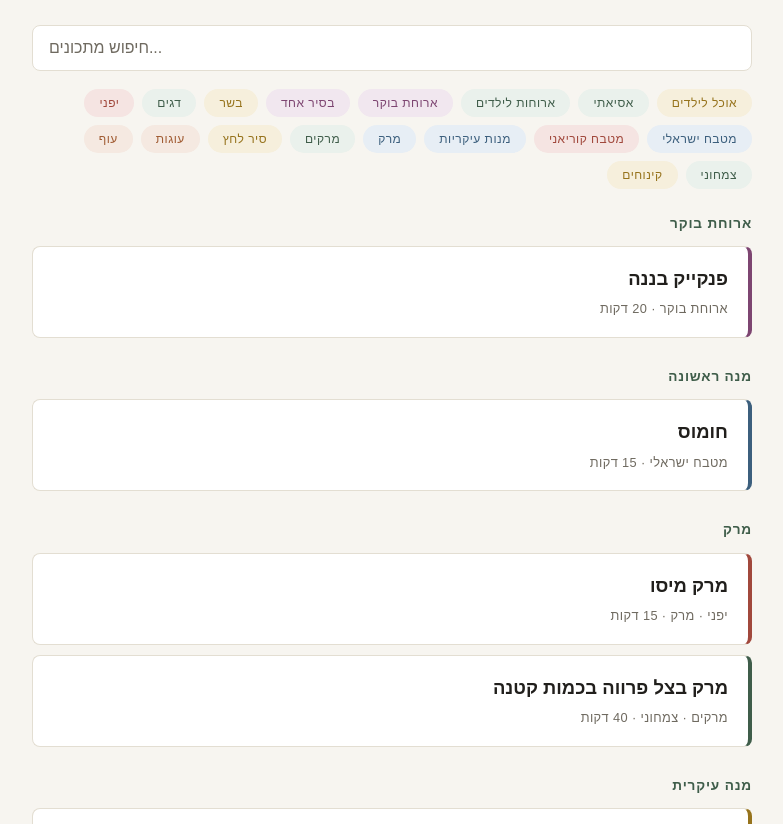
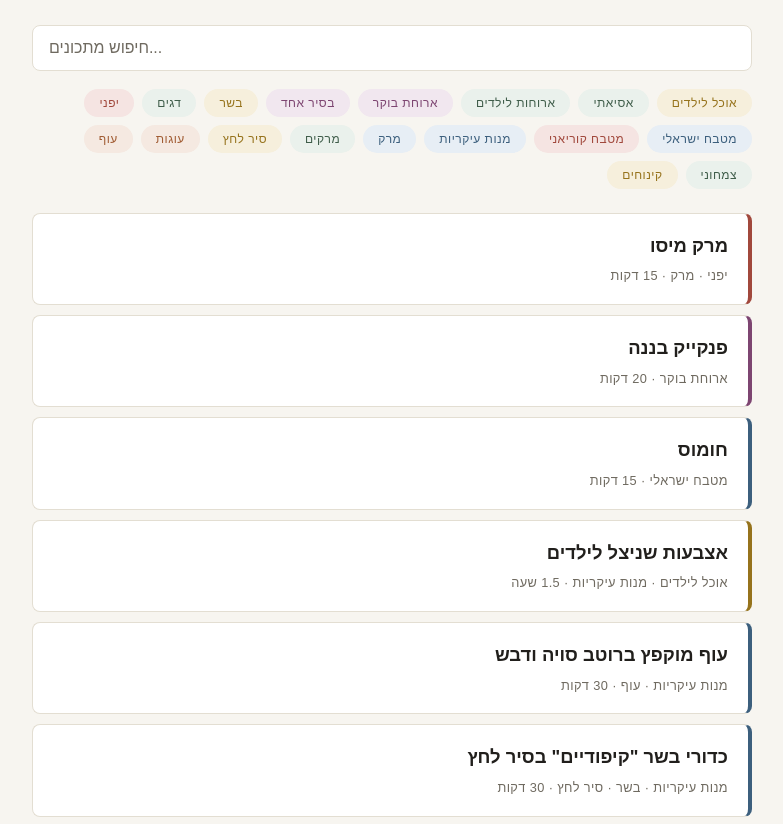
Before and after one commit to adisik-dev/recipes, a plain HTML site: page index.html in a window 1280 px wide. Shown: the part 104-928 px from the top of the page, without its empty margins (248-1031 px from the left). Drawn offline with Linux system fonts and the light colour scheme.

Commit message:
Revert homepage back to a flat recipe list
The category-grouped homepage layout didn't work visually — reverting
to the original flat list while keeping the Arial font change.

```diff
--- a/app.js
+++ b/app.js
@@ -1,9 +1,4 @@
 let activeTag = null;
-
-// Sections appear on the homepage in this order. Anything with an
-// unlisted category still shows, grouped at the end under "אחר".
-const CATEGORY_ORDER = ["ארוחת בוקר", "מנה ראשונה", "מרק", "מנה עיקרית", "קינוח"];
-const OTHER_CATEGORY = "אחר";
 
 function uniqueTags(recipes) {
   const set = new Set();
@@ -30,23 +25,18 @@ function renderTagFilters() {
   }
 }
 
-function groupByCategory(list) {
-  const groups = new Map();
+function renderRecipes(list) {
+  const ul = document.getElementById("recipe-list");
+  const empty = document.getElementById("empty-state");
+  ul.innerHTML = "";
+
+  if (list.length === 0) {
+    empty.style.display = "block";
+    return;
+  }
+  empty.style.display = "none";
+
   for (const recipe of list) {
-    const category = recipe.category || OTHER_CATEGORY;
-    if (!groups.has(category)) groups.set(category, []);
-    groups.get(category).push(recipe);
-  }
-
-  const orderedCategories = [
-    ...CATEGORY_ORDER.filter(c => groups.has(c)),
-    ...[...groups.keys()].filter(c => !CATEGORY_ORDER.includes(c)).sort((a, b) => a.localeCompare(b))
-  ];
-
-  return orderedCategories.map(category => ({ category, recipes: groups.get(category) }));
-}
-
-function buildRecipeCard(recipe) {
     const li = document.createElement("li");
     if (recipe.tags.length > 0) {
       li.className = tagColorClass(recipe.tags[0]);
@@ -66,36 +56,7 @@ function buildRecipeCard(recipe) {
     a.appendChild(title);
     a.appendChild(tags);
     li.appendChild(a);
-  return li;
-}
-
-function renderRecipes(list) {
-  const container = document.getElementById("recipe-list");
-  const empty = document.getElementById("empty-state");
-  container.innerHTML = "";
-
-  if (list.length === 0) {
-    empty.style.display = "block";
-    return;
-  }
-  empty.style.display = "none";
-
-  for (const { category, recipes } of groupByCategory(list)) {
-    const section = document.createElement("section");
-    section.className = "recipe-section";
-
-    const heading = document.createElement("h2");
-    heading.className = "category-heading";
-    heading.dir = "auto";
-    heading.textContent = category;
-    section.appendChild(heading);
-
-    const ul = document.createElement("ul");
-    ul.className = "recipe-list";
-    recipes.forEach(recipe => ul.appendChild(buildRecipeCard(recipe)));
-    section.appendChild(ul);
-
-    container.appendChild(section);
+    ul.appendChild(li);
   }
 }
 
--- a/index.html
+++ b/index.html
@@ -26,7 +26,7 @@
       autocomplete="off"
     >
     <div class="tag-filters" id="tag-filters"></div>
-    <div id="recipe-list"></div>
+    <ul class="recipe-list" id="recipe-list"></ul>
     <p class="empty-state" id="empty-state" style="display:none;">לא נמצאו מתכונים תואמים לחיפוש.</p>
   </main>
 
--- a/recipes-data.js
+++ b/recipes-data.js
@@ -1,111 +1,94 @@
 // One entry per recipe. Add a new object here whenever you add a recipe page.
 // "tags" is also what search matches against, along with the title.
-// "category" groups recipes into sections on the homepage — one of:
-// "ארוחת בוקר", "מנה ראשונה", "מרק", "מנה עיקרית", "קינוח" (or a new one, see CATEGORY_ORDER in app.js).
 const RECIPES = [
   {
     title: "מרק מיסו",
     url: "recipes/miso-soup.html",
     tags: ["יפני", "מרק"],
-    category: "מרק",
     time: "15 דקות"
   },
   {
     title: "פנקייק בננה",
     url: "recipes/banana-pancakes.html",
     tags: ["ארוחת בוקר"],
-    category: "ארוחת בוקר",
     time: "20 דקות"
   },
   {
     title: "חומוס",
     url: "recipes/hummus.html",
     tags: ["מטבח ישראלי"],
-    category: "מנה ראשונה",
     time: "15 דקות"
   },
   {
     title: "אצבעות שניצל לילדים",
     url: "recipes/schnitzel-fingers-kids.html",
     tags: ["אוכל לילדים", "מנות עיקריות"],
-    category: "מנה עיקרית",
     time: "1.5 שעה"
   },
   {
     title: "עוף מוקפץ ברוטב סויה ודבש",
     url: "recipes/soy-honey-chicken-stirfry.html",
     tags: ["מנות עיקריות", "עוף"],
-    category: "מנה עיקרית",
     time: "30 דקות"
   },
   {
     title: "כדורי בשר \"קיפודיים\" בסיר לחץ",
     url: "recipes/hedgehog-meatballs-pressure-cooker.html",
     tags: ["מנות עיקריות", "בשר", "סיר לחץ"],
-    category: "מנה עיקרית",
     time: "30 דקות"
   },
   {
     title: "רצועות עוף מוקפצות ברוטב גוצ'וג'אנג",
     url: "recipes/gochujang-chicken-strips.html",
     tags: ["מנות עיקריות", "עוף", "מטבח קוריאני"],
-    category: "מנה עיקרית",
     time: "40 דקות"
   },
   {
     title: "עוגת שוקולד של מורן",
     url: "recipes/moran-chocolate-cake.html",
     tags: ["קינוחים", "עוגות"],
-    category: "קינוח",
     time: "40 דקות"
   },
   {
     title: "ארוחת בלונז אסיאתי עם נודלס בסיר אחד",
     url: "recipes/asian-bolognese-noodles-one-pot.html",
     tags: ["אסיאתי", "ארוחות לילדים", "בסיר אחד"],
-    category: "מנה עיקרית",
     time: "40 דקות"
   },
   {
     title: "קציצות דגים באיירפרייר",
     url: "recipes/fish-patties-airfryer.html",
     tags: ["מנות עיקריות", "דגים"],
-    category: "מנה עיקרית",
     time: "30 דקות"
   },
   {
     title: "פרגיות ב-10 דקות",
     url: "recipes/pargiot-10-minutes.html",
     tags: ["מנות עיקריות", "עוף", "אסיאתי"],
-    category: "מנה עיקרית",
     time: "30 דקות"
   },
   {
     title: "עוף טריאקי עם אטריות בסיר אחד",
     url: "recipes/teriyaki-chicken-noodles-one-pot.html",
     tags: ["מנות עיקריות", "עוף", "אסיאתי", "בסיר אחד"],
-    category: "מנה עיקרית",
     time: "20 דקות"
   },
   {
     title: "מרק בצל פרווה בכמות קטנה",
     url: "recipes/onion-soup-parve-small.html",
     tags: ["מרקים", "צמחוני"],
-    category: "מרק",
     time: "40 דקות"
   },
   {
     title: "עוף בדבש וגוצ'וג'אנג",
     url: "recipes/honey-gochujang-chicken.html",
     tags: ["מנות עיקריות", "עוף", "מטבח קוריאני"],
-    category: "מנה עיקרית",
     time: "20 דקות"
   },
   {
     title: "קציצות פינתי",
     url: "recipes/pinati-meatballs.html",
     tags: ["מנות עיקריות", "בשר"],
-    category: "מנה עיקרית",
     time: "2 שעות"
   }
 ];
--- a/style.css
+++ b/style.css
@@ -88,27 +88,10 @@ main {
   padding-top: 28px;
 }
 
-/* Recipe list on the homepage, grouped into category sections */
-.recipe-section {
-  margin-bottom: 28px;
-}
-
-.category-heading {
-  font-family: var(--font-sans);
-  font-size: 0.85rem;
-  font-weight: 700;
-  letter-spacing: 0.06em;
-  color: var(--accent);
-  margin: 0 0 12px;
-  padding: 0;
-  border-bottom: none;
-  text-transform: none;
-}
-
+/* Recipe list on the homepage */
 .recipe-list {
   list-style: none;
   padding: 0;
-  margin: 0;
   display: grid;
   gap: 10px;
 }
```
Lines whose indentation alone changed are shown as unchanged.
